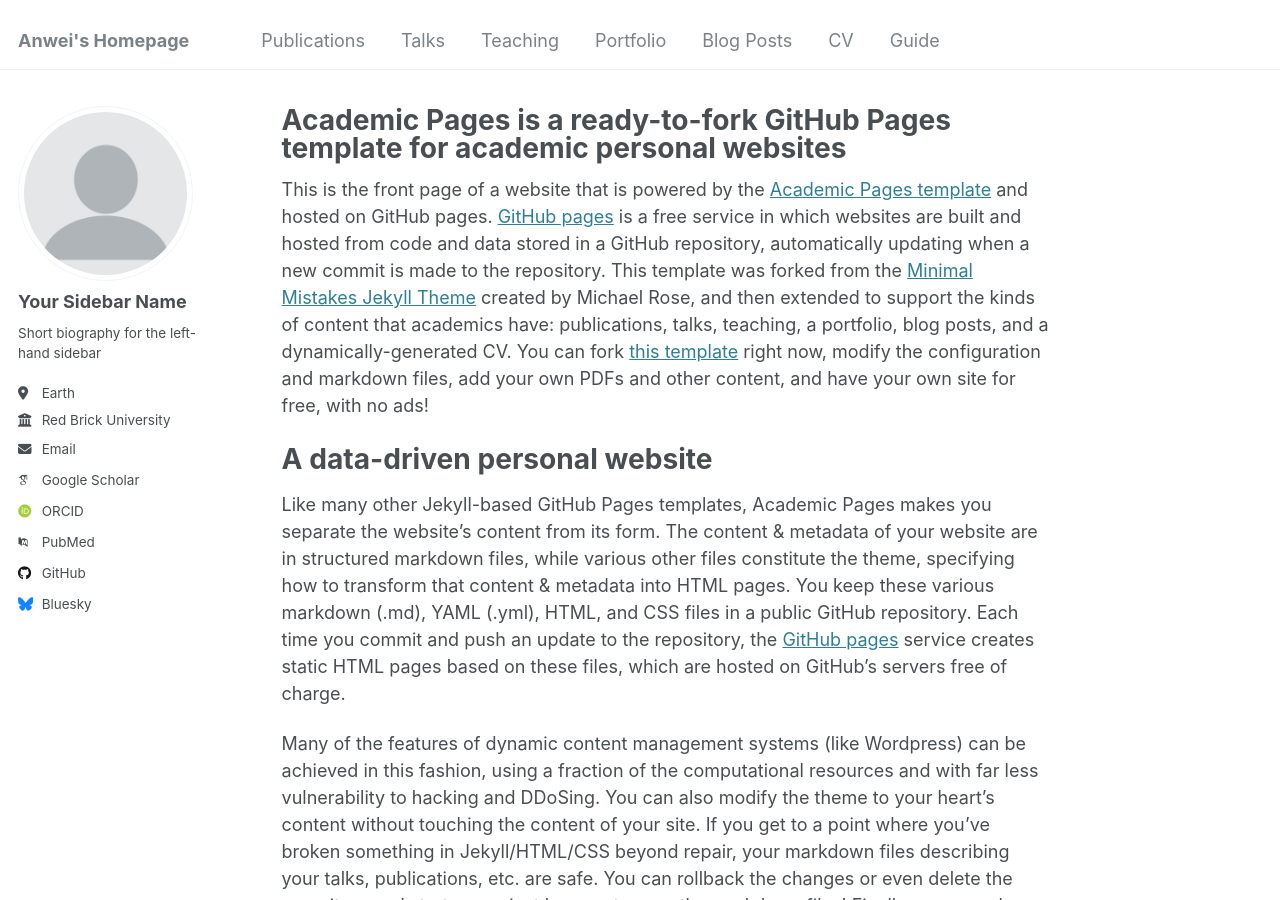
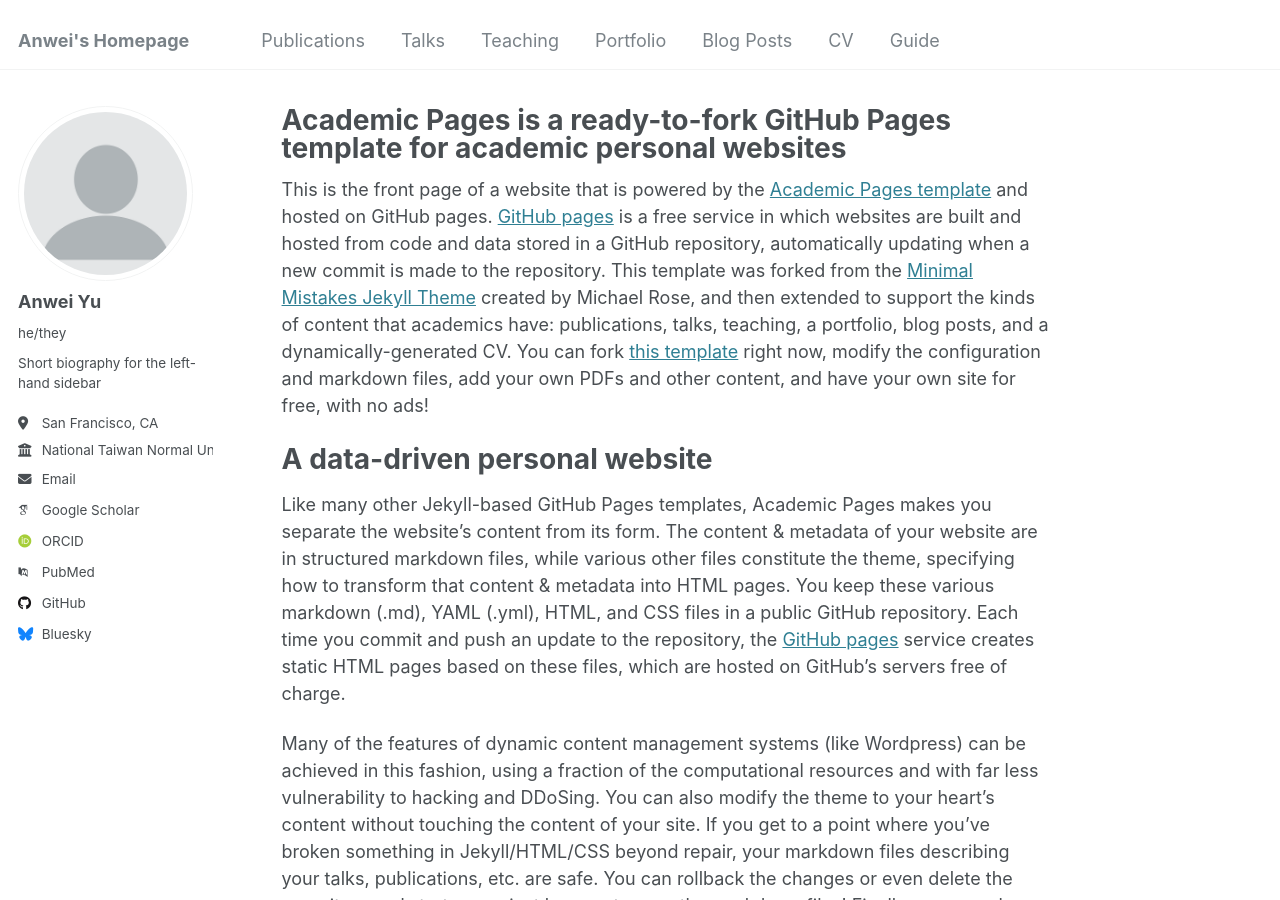
Before and after one commit to anweiyu/anweiyu.github.io, a Jekyll site: the page built from _pages/about.md, in a window 1280 px wide and 900 px high. Built offline with Jekyll 4.4.1, drawn with Linux system fonts in a browser that asks for light colours; some web fonts are replaced.

Commit message:
Update _config.yml

```diff
--- a/_config.yml
+++ b/_config.yml
@@ -22,13 +22,13 @@ repository               : "anweiyu/anweiyu.github.io"
 author:
   # Biographic information
   avatar           : "profile.png"
-  name             : "Your Sidebar Name"
-  pronouns         : # example: "she/her"
+  name             : "Anwei Yu"
+  pronouns         : "he/they"
   bio              : "Short biography for the left-hand sidebar"
-  location         : "Earth"
-  employer         : "Red Brick University"
+  location         : "San Francisco, CA"
+  employer         : "National Taiwan Normal University"
   uri              : # URL
-  email            : "none@example.org"
+  email            : "yu.anwei@ntnu.edu.tw"
 
   # Academic websites
   arxiv            : # URL - Update with the correct link to your profile
```
